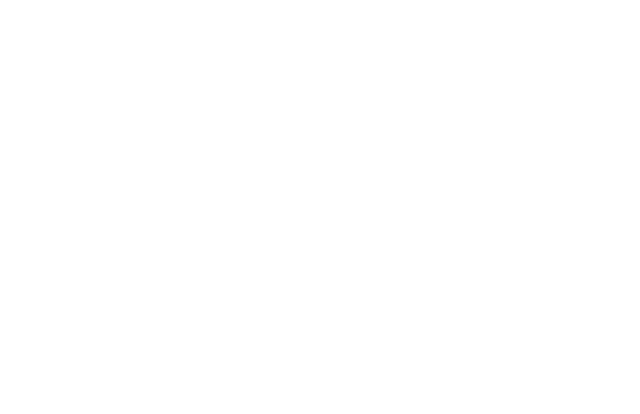
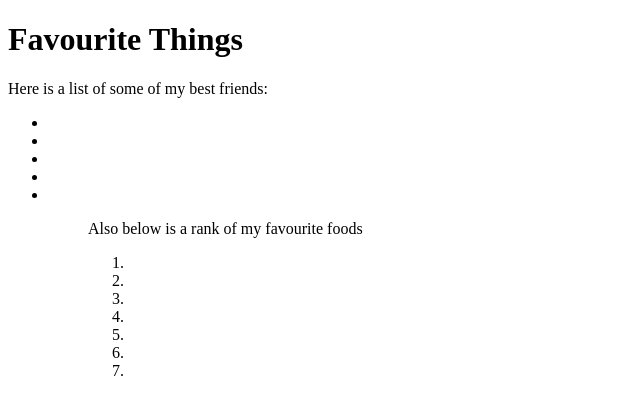
Before and after one commit to Vincent-kipngeno/my-first-website, a plain HTML site: page my-favourite-things.html in a window 1280 px wide. Shown: the whole page, without its empty margins (0-640 px from the left). Drawn offline with Linux system fonts and the light colour scheme.

Commit message:
Add unordered and ordered list blocks

```diff
--- a/my-favourite-things.html
+++ b/my-favourite-things.html
@@ -4,6 +4,23 @@
     <title>My Favourite Things</title>
   </head>
   <body>
-
+    <h1>Favourite Things</h1>
+    <p>Here is a list of some of my best friends:</p>
+    <ul>
+      <li></li>
+      <li></li>
+      <li></li>
+      <li></li>
+      <li></li>
+    <ul>
+    <p>Also below is a rank of my favourite foods</p>
+    <ol>
+      <li><li>
+      <li></li>
+      <li></li>
+      <li></li>
+      <li></li>
+      <li></li>
+    <ol>
   </body>
 </html>
```
